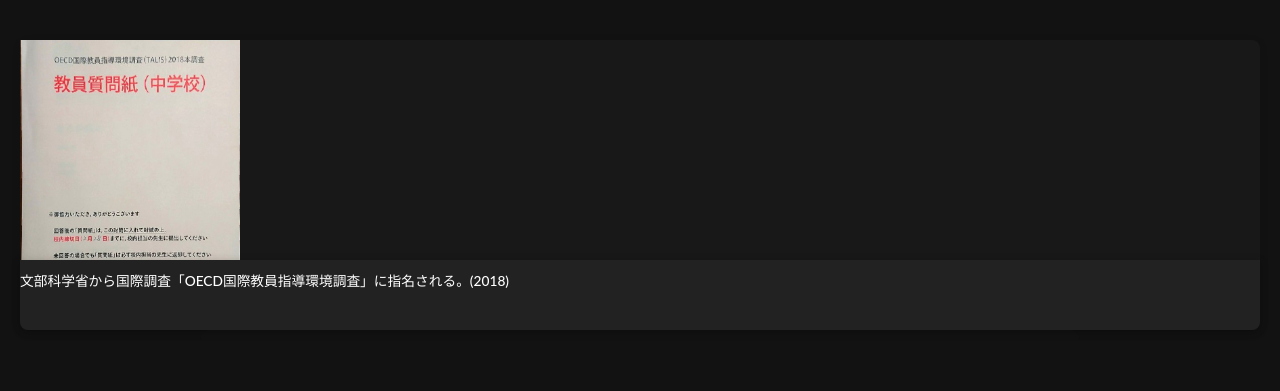
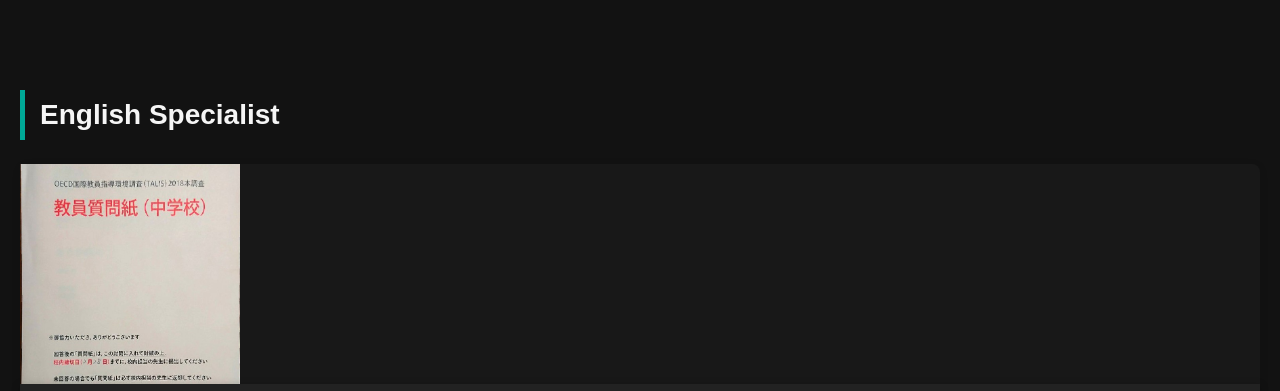
Before and after one commit to Ohashi246/OmotesandoLabel, a plain HTML site: page English.html in a window 1280 px wide. Shown: the top 391 px of the page. Drawn offline with Linux system fonts and the light colour scheme.

Commit message:
Add 'English Specialist' section title with matching style

```diff
--- a/English.html
+++ b/English.html
@@ -1,3 +1,4 @@
+    <h2 style="margin-top:50px; font-size:1.75em; color:#F5F5F5; border-left:5px solid #00A896; padding-left:15px;">English Specialist</h2>
                 <div class="photo-item">
                     <a href="#" onclick="openPopup('OECD.jpg'); return false;"><img src="OECD.jpg" alt="OECD" style="width:100%;max-width:220px;"></a>
                     <div class="photo-caption">
```
